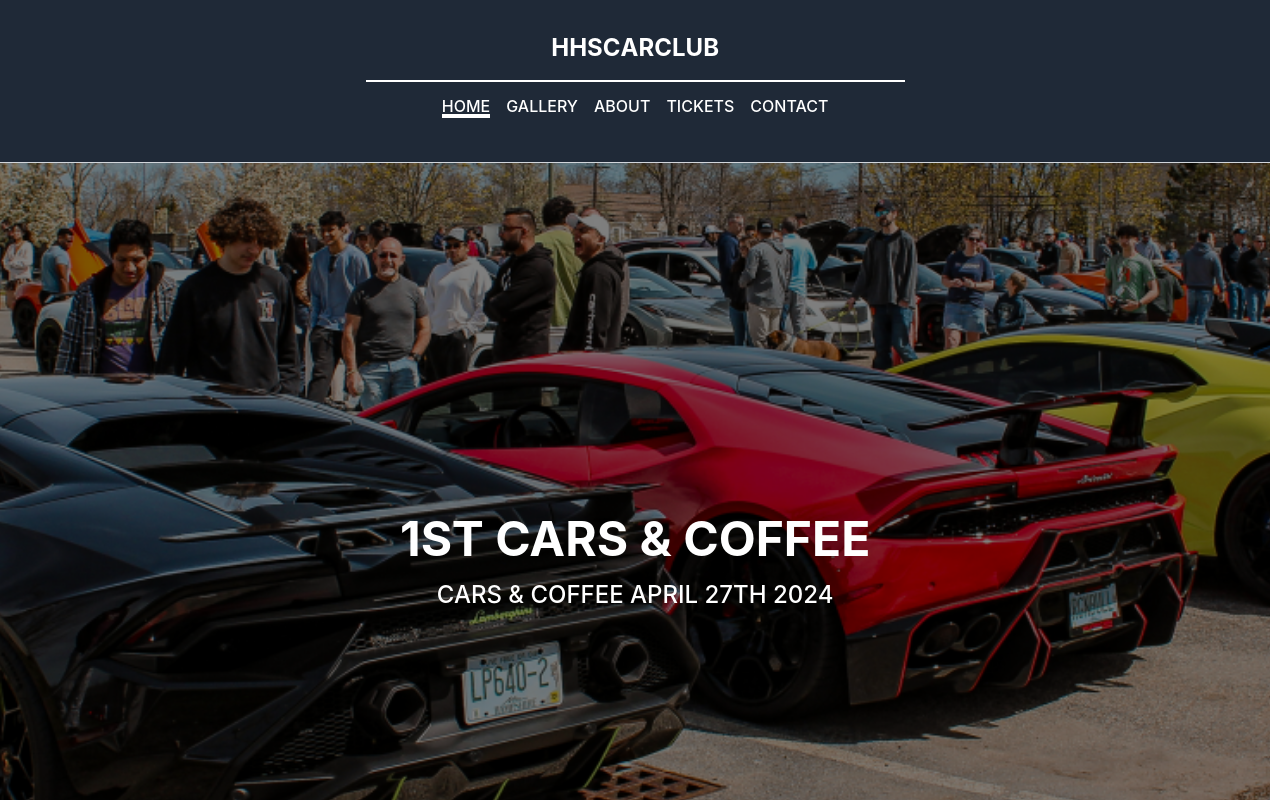
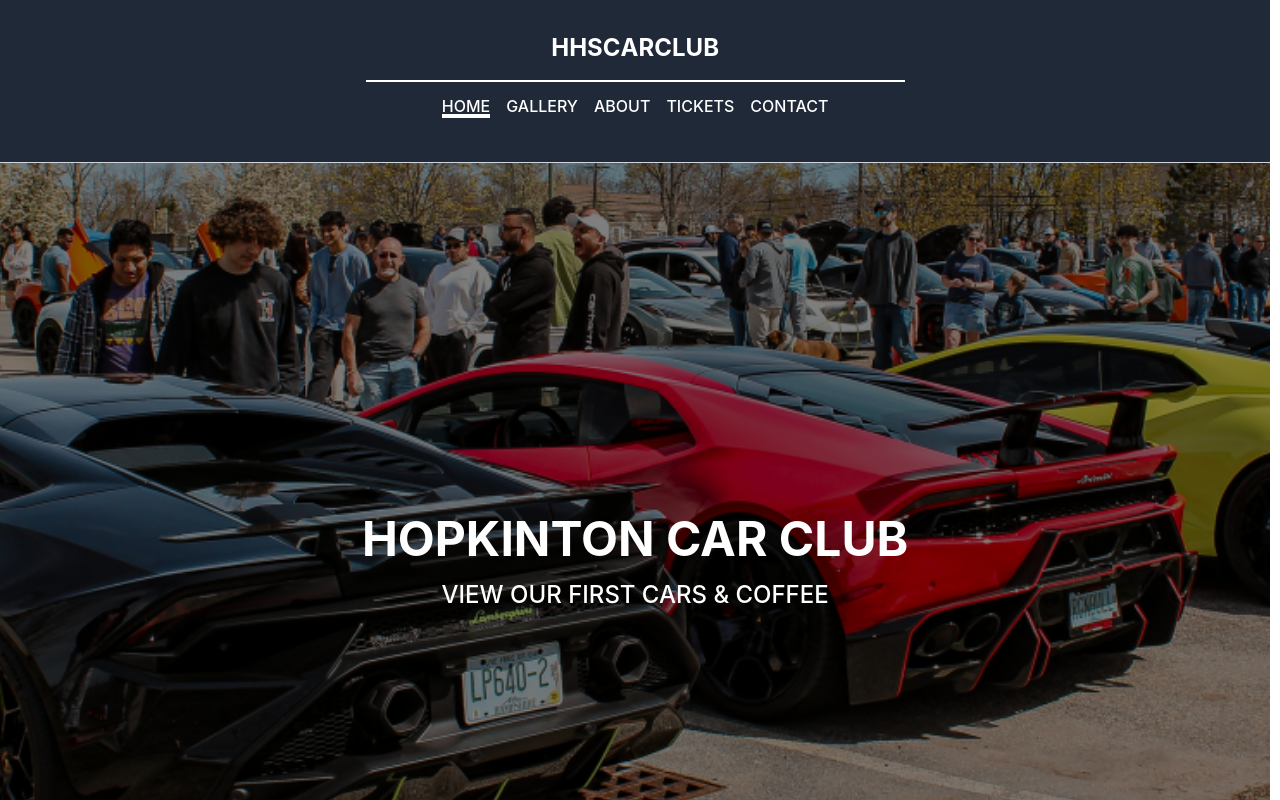
Before and after one commit to Infuii/carclubs, a React (Vite) app: page / in a window 1280 px wide. Shown: the top 800 px of the page. Built offline with nearby package versions, Linux system fonts and the light colour scheme.

Commit message:
Updated hero text

```diff
--- a/src/components/Hero.tsx
+++ b/src/components/Hero.tsx
@@ -43,7 +43,7 @@ const Hero = () => {
               animate="visible"
               variants={textVariants}
             >
-              1st cars & coffee
+              Hopkinton Car Club
             </motion.h1>
             <motion.p
               className="mt-4 text-xl md:text-2xl uppercase"
@@ -51,7 +51,7 @@ const Hero = () => {
               animate="visible"
               variants={paragraphVariants}
             >
-              Cars & Coffee April 27th 2024
+              View our First Cars & Coffee
             </motion.p>
           </div>
           <div className="absolute inset-0 bg-black opacity-50"></div>
```
